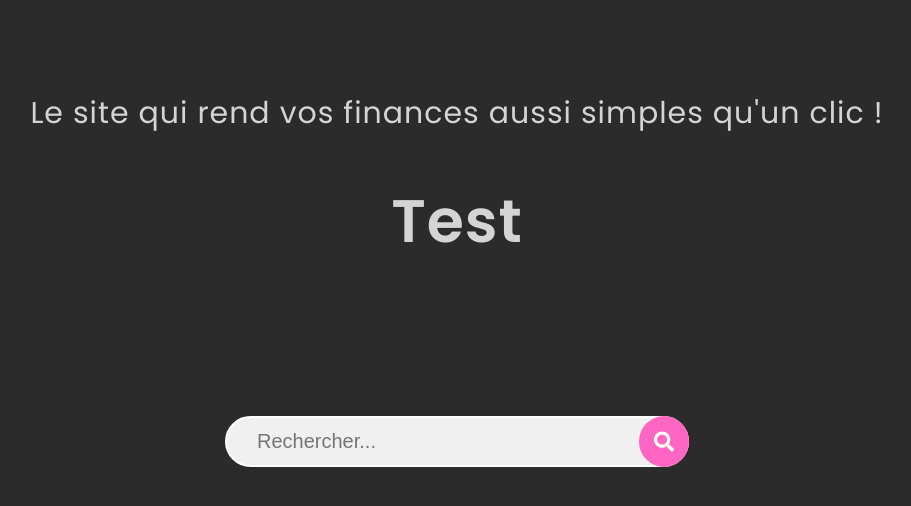
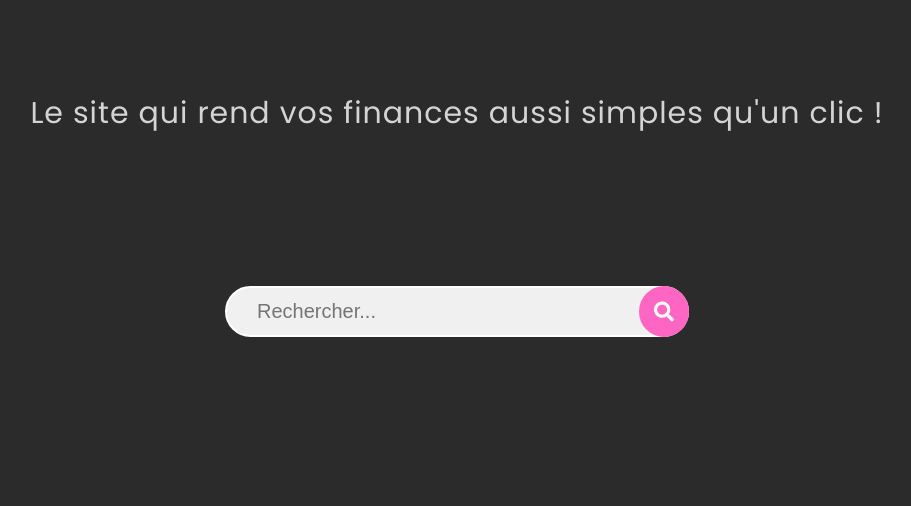
Before and after one commit to blvck-M4/Econova, a Django app: page /members/ in a window 1280 px wide. Shown: the part 159-665 px from the top of the page, without its empty margins (183-1094 px from the left). Run offline with Django 5.2, Linux system fonts and the light colour scheme.

Commit message:
Home Page

```diff
--- a/members/templates/home.html
+++ b/members/templates/home.html
@@ -31,7 +31,6 @@
 
     <div class="slogan">
         <p>Le site qui rend vos finances aussi simples qu'un clic !</p>
-        <h1>Test</h1>
     </div>
 
        <!-- Barre de recherche ovale avec une loupe -->
```
